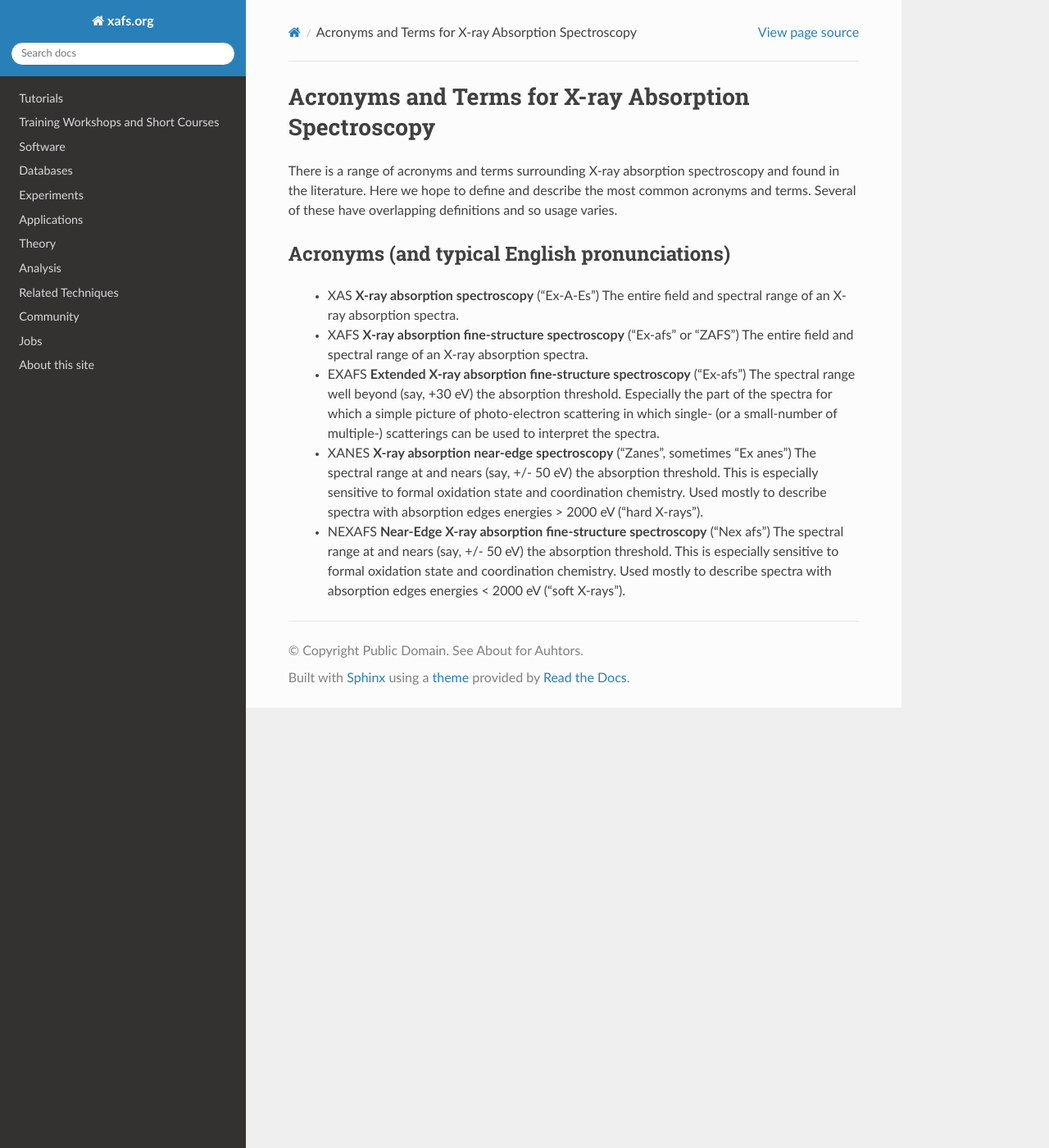
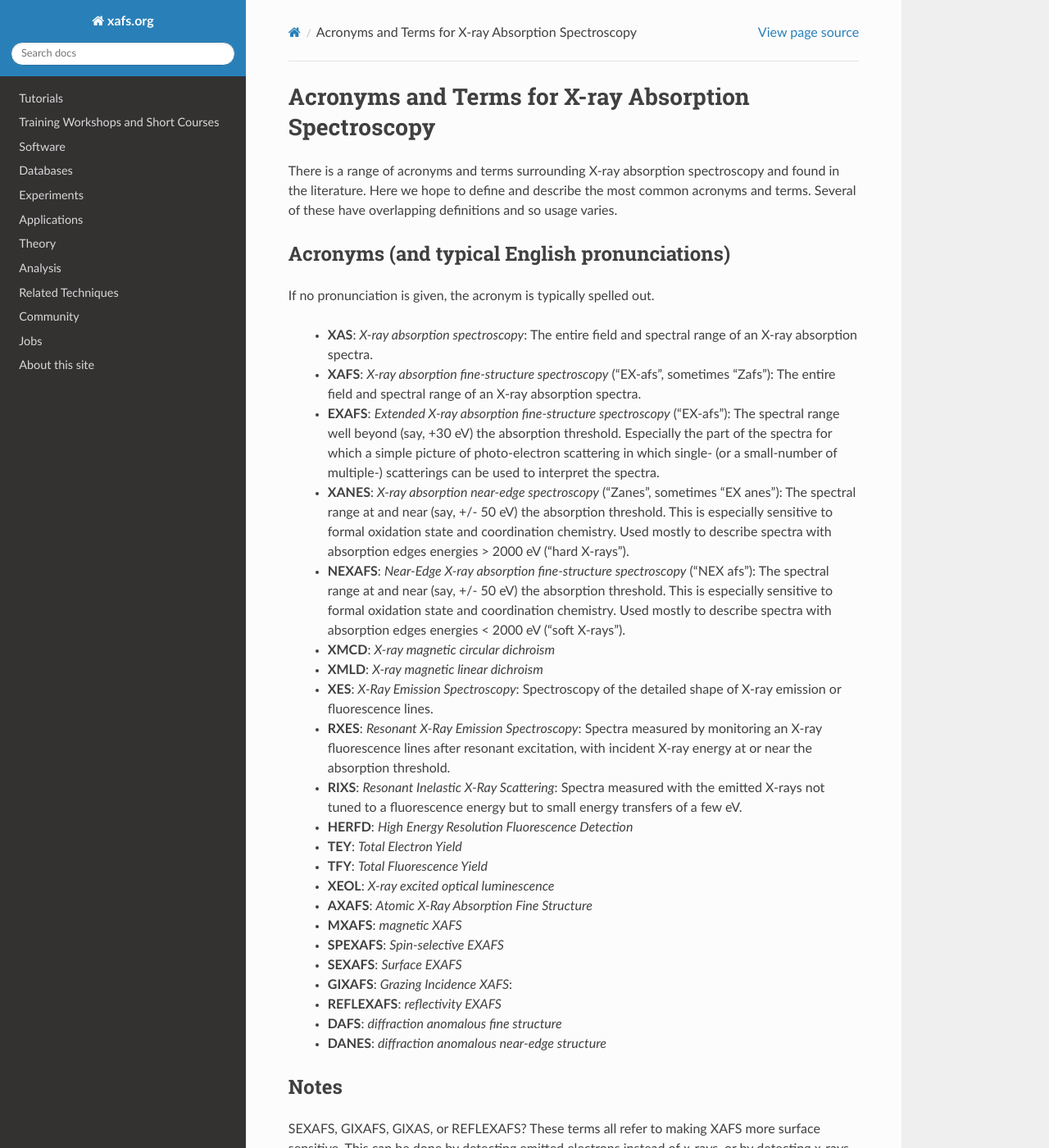
Before and after one commit to XraySpectroscopy/xafsorg, a Sphinx documentation site: the page built from docs/acronyms.rst, in a window 1280 px wide and 1400 px high. Shown: the whole window at 82% size. Built offline with Sphinx 7.4.7 and the Read the Docs theme 2.0.0, drawn with Linux system fonts in a browser that asks for light colours; some of the changed text lies outside the part shown.

Commit message:
acronyms

```diff
--- a/docs/acronyms.rst
+++ b/docs/acronyms.rst
@@ -11,29 +11,85 @@ overlapping definitions and so usage varies.
 Acronyms (and typical English pronunciations)
 ~~~~~~~~~~~~~~~~~~~~~~~~~~~~~~~~~~~~~~~~~~~~~~~~~
 
-   * XAS **X-ray absorption spectroscopy**  ("Ex-A-Es") The entire field
+If no pronunciation is given, the acronym is typically spelled out.
+
+   * **XAS**: *X-ray absorption spectroscopy*: The entire field
      and spectral range of an X-ray absorption spectra.
 
-   * XAFS **X-ray absorption fine-structure spectroscopy**  ("Ex-afs" or
-     "ZAFS")  The entire field and spectral range of an X-ray absorption
+   * **XAFS**: *X-ray absorption fine-structure spectroscopy*  ("EX-afs", sometimes
+     "Zafs"):  The entire field and spectral range of an X-ray absorption
      spectra.
 
-   * EXAFS **Extended X-ray absorption fine-structure spectroscopy**
-     ("Ex-afs")  The spectral range well beyond (say, +30 eV) the
+   * **EXAFS**: *Extended X-ray absorption fine-structure spectroscopy*
+     ("EX-afs"):  The spectral range well beyond (say, +30 eV) the
      absorption threshold. Especially the part of the spectra for which a
      simple picture of photo-electron scattering in which single- (or a
      small-number of multiple-) scatterings can be used to interpret the
      spectra.
 
-   * XANES **X-ray absorption near-edge spectroscopy** ("Zanes", sometimes
-     "Ex anes") The spectral range at and nears (say, +/- 50 eV) the
-     absorption threshold.  This is especially sensitive to formal
+   * **XANES**: *X-ray absorption near-edge spectroscopy* ("Zanes",
+     sometimes "EX anes"): The spectral range at and near (say, +/- 50 eV)
+     the absorption threshold.  This is especially sensitive to formal
      oxidation state and coordination chemistry.  Used mostly to describe
      spectra with absorption edges energies > 2000 eV ("hard X-rays").
 
 
-   * NEXAFS **Near-Edge X-ray absorption fine-structure spectroscopy**
-     ("Nex afs") The spectral range at and nears (say, +/- 50 eV) the
+   * **NEXAFS**: *Near-Edge X-ray absorption fine-structure spectroscopy*
+     ("NEX afs"): The spectral range at and near (say, +/- 50 eV) the
      absorption threshold.  This is especially sensitive to formal
      oxidation state and coordination chemistry.  Used mostly to describe
      spectra with absorption edges energies < 2000 eV ("soft X-rays").
+
+   * **XMCD**: *X-ray magnetic circular dichroism*
+
+   * **XMLD**: *X-ray magnetic linear dichroism*
+
+   * **XES**: *X-Ray Emission Spectroscopy*:  Spectroscopy of the detailed
+     shape of X-ray emission or fluorescence lines.
+
+   * **RXES**: *Resonant X-Ray Emission Spectroscopy*: Spectra measured by
+     monitoring an X-ray fluorescence lines after resonant excitation,
+     with incident X-ray energy at or near the absorption threshold.
+
+   * **RIXS**: *Resonant Inelastic X-Ray Scattering*: Spectra measured with
+     the emitted X-rays not tuned to a fluorescence energy but to small
+     energy transfers of a few eV.
+
+   * **HERFD**: *High Energy Resolution Fluorescence Detection*
+
+   * **TEY**: *Total Electron Yield*
+
+   * **TFY**: *Total Fluorescence Yield*
+
+   * **XEOL**: *X-ray excited optical luminescence*
+
+   * **AXAFS**: *Atomic X-Ray Absorption Fine Structure*
+
+   * **MXAFS**: *magnetic XAFS*
+
+   * **SPEXAFS**: *Spin-selective EXAFS*
+
+   * **SEXAFS**: *Surface EXAFS*
+
+   * **GIXAFS**: *Grazing Incidence XAFS*:
+
+   * **REFLEXAFS**: *reflectivity EXAFS*
+
+   * **DAFS**: *diffraction anomalous fine structure*
+
+   * **DANES**: *diffraction anomalous near-edge structure*
+
+
+Notes
+~~~~~~~~~~~~
+
+
+
+SEXAFS, GIXAFS, GIXAS, or REFLEXAFS?
+These terms all refer to making XAFS more surface sensitive. This can be done by detecting emitted electrons instead of x-rays, or by detecting x-rays with a sample placed at very shallow angle to the incident x-ray beam.
+
+As electrons are emitted from only a very shallow depth (hundreds of Angstroms), detecting them naturally gives a surface-sensitive measurement.
+
+For enhanced surface-sensitivity with x-rays, first some background: At very shallow angles, x-rays are totally externally reflected from a flat surface. Critical angles at which this happens are typically 0.1degree or so, depending on the density of the surface material. When total external reflection happens, the penetration depth of x-rays into the surface is much less than 1 micron. As will normal XAFS, XAFS-like fine-structure can be detected two ways: in the modulation of the reflected x-rays, and in fluoresced x-rays.
+
+As far as I (MNewville) can tell, the usage in the literature is generally that REFLEXAFS measures the modulation in the reflected x-rays, while GIXAFS and GIXAS refer to measuring the fluoresced x-rays. Because of the energy dependence of the reflectivity critical angle, and the strong dependence on reflected intensity near the critical angle, a REFLEXAFS measurement can be more complicated. In addition, the intensity of the reflected signal will include other factors, and so can be more complicated to model. In contrast, a GIXAFS measurement may deliberately done at slightly larger angle than the critical angle to make the measurement less sensitive to the exact critical angle of the sample.
```
Also changed, not shown: docs/index.rst (+15 -14 lines).
